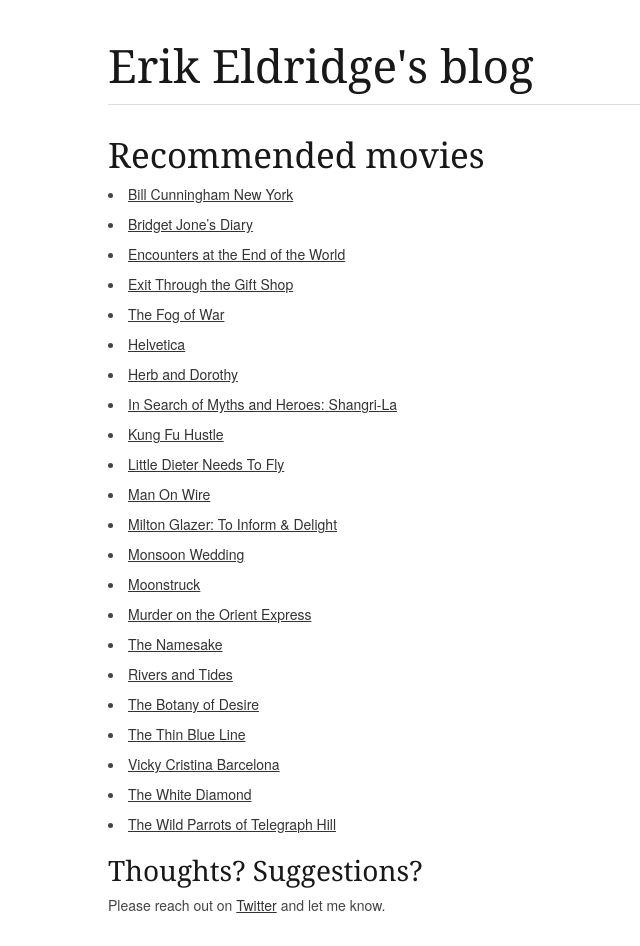
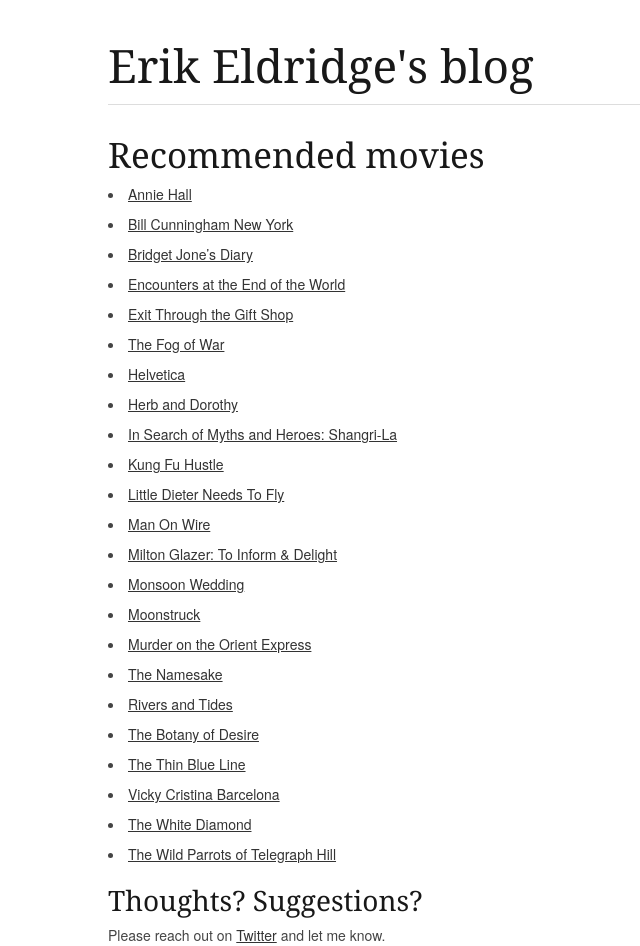
Before and after one commit to erikeldridge/erikeldridge.github.com, a Jekyll site: the page built from _posts/2012-1-28-recommended-movies.md, in a window 1280 px wide. Shown: the whole page, without its empty margins (62-702 px from the left). Built offline with Jekyll 4.4.1, drawn with Linux system fonts in a browser that asks for light colours; Markdown is read by kramdown in place of the engine named in the settings; comment, search, counter and statistics services are not loaded; before the commit the page ends 916 px from its top, so only the background shows below that.

Commit message:
Add Annie Hall to recommended movies

```diff
--- a/_posts/2012-1-28-recommended-movies.md
+++ b/_posts/2012-1-28-recommended-movies.md
@@ -4,6 +4,7 @@
 
 ## Recommended movies
 
+* [Annie Hall](http://www.imdb.com/title/tt0075686/)
 * [Bill Cunningham New York](http://www.imdb.com/title/tt1621444/)
 * [Bridget Jone's Diary](http://www.imdb.com/title/tt0243155/)
 * [Encounters at the End of the World](http://www.imdb.com/title/tt1093824/)
```
